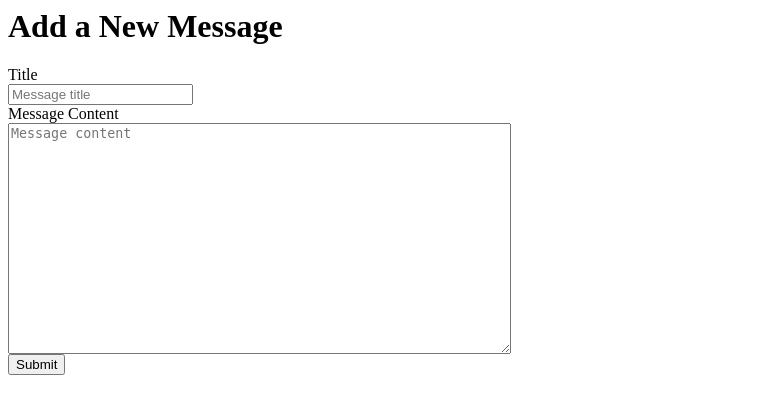
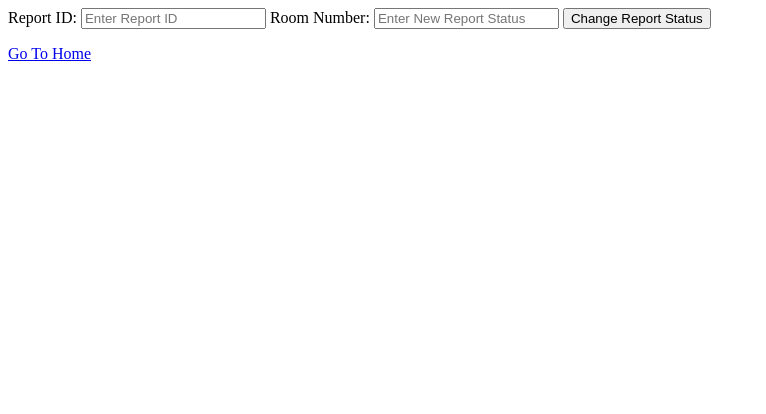
Before and after one commit to 1solomonwakhungu/databasegroup, a Flask app: template templates/doctor_func/doctor-1.html in a window 1280 px wide. Shown: the top 414 px of the page, without its empty margins (0-766 px from the left). Run offline with Flask 3, Linux system fonts and the light colour scheme; the template is opened without the code that fills it, so the values that code supplies are empty.

Commit message:
added functionality to Change Report Status

```diff
--- a/doctor_functions/doctor.py
+++ b/doctor_functions/doctor.py
@@ -12,7 +12,7 @@ def perscription(reportID, medicineName, value):
     mycursor = connector.MYDB.cursor()
     # get medicine ID from table if it exists
     mycursor.execute(
-        'SELECT medicineId FROM medicine WHERE mediciNename = %s', (medicineName))
+        'SELECT medicineId FROM medicine WHERE medicineName = %s', (medicineName))
     medID = mycursor.fetchone()
     medicineID = medID['medicineId']
 
@@ -41,10 +41,15 @@ def perscription(reportID, medicineName, value):
             return (mycursor.execute('SELECT * FROM medicine'))
 
 # function by Ved
+def changeReportStatus(reportId, newReportStatus):
+    mycursor = connector.MYDB.cursor()
+    mycursor.execute(
+        'UPDATE report SET labResults = %s WHERE reportId = %s', (newReportStatus, reportId))
+    connector.MYDB.commit()
+
+    return "successfully updated report status"
 
 
-def changeReportStatus():
-    mycursor = connector.MYDB.cursor()
 
 # def patientInfo():
     # Request patient name/id
--- a/main.py
+++ b/main.py
@@ -60,8 +60,10 @@ def doctors(action):
 
         if request.method == 'POST':
             # other fucnitons go here as if statments of action == number
-            # if action == 1:
-            # data = doctor.changeReportStatus()
+            if action == 1:
+                reportID = request.form["reportId"]
+                newReportStatus = request.form["newReportStatus"]
+                data = doctor.changeReportStatus(reportID, newReportStatus)
 
             if action == 2:
                 reportID = request.form['report_id']
--- a/templates/doctor_func/doctor-1.html
+++ b/templates/doctor_func/doctor-1.html
@@ -1,21 +1,67 @@
-{% block content %}
-    <h1>{% block title %} Add a New Message {% endblock %}</h1>
-    <form method="post">
-        <label for="title">Title</label>
-        <br>
-        <input type="text" name="title"
-               placeholder="Message title"
-               value="{{ request.form['title'] }}"></input>
-        <br>
-
-        <label for="content">Message Content</label>
-        <br>
-        <textarea name="content"
-                  placeholder="Message content"
-                  rows="15"
-                  cols="60"
-                  >{{ request.form['content'] }}</textarea>
-        <br>
-        <button type="submit">Submit</button>
-    </form>
-{% endblock %}
+<section class="bg-gray-50 dark:bg-gray-900 p-3 sm:p-5 h-screen">
+    <div class="mx-auto max-w-screen-xl px-4 lg:px-12">
+        <h1 class="text-2xl font-semibold text-center text-gray-800 capitalize lg:text-3xl dark:text-white"
+            style="margin-bottom: 1em">
+            {{ context.action_name }}
+        </h1>
+        <h1 class="text-2xl font-semibold text-center text-green-800 capitalize lg:text-3xl dark:text-white"
+            style="margin-bottom: 1em">
+            {{ context.data.message }}
+        </h1>
+        <!-- Start coding here -->
+        <div class="bg-white dark:bg-gray-800 relative shadow-md sm:rounded-lg overflow-hidden">
+            <div class="flex flex-col md:flex-row items-center justify-between space-y-3 md:space-y-0 md:space-x-4 p-4">
+                <div class="w-full md:w-1/2">
+                    <form class="flex items-center" method="POST" action="/doctor/1">
+                        <label for="reportId"
+                               class="block font-medium text-gray-700 dark:text-gray-200">Report ID:</label>
+                        <input type="number"
+                               name="reportId"
+                               id="reportId"
+                               placeholder="Enter Report ID"
+                               class="border border-gray-400 rounded-md px-3 py-2 mt-1 focus:outline-none focus:ring-1 focus:ring-gray-400 dark:focus:ring-blue-500 dark:bg-gray-700 dark:text-gray-200 dark:border-gray-600 dark:hover:border-blue-500 dark:focus:border-blue-500 dark:focus:shadow-md dark:focus:ring-opacity-50"
+                               required>
+                        <label for="newReportStatus"
+                               class="block font-medium text-gray-700 dark:text-gray-200 mt-3">Room Number:</label>
+                        <input type="text"
+                               name="newReportStatus"
+                               id="newReportStatus"
+                               placeholder="Enter New Report Status"
+                               class="border border-gray-400 rounded-md px-3 py-2 mt-1 focus:outline-none focus:ring-1 focus:ring-gray-400 dark:focus:ring-blue-500 dark:bg-gray-700 dark:text-gray-200 dark:border-gray-600 dark:hover:border-blue-500 dark:focus:border-blue-500 dark:focus:shadow-md dark:focus:ring-opacity-50"
+                               required>
+                        <button type="submit"
+                                class="bg-blue-500 hover:bg-blue-600 text-white font-bold py-2 px-4 rounded mt-4 transition duration-200">
+                            Change Report Status
+                        </button>
+                    </form>
+                </div>
+            </div>
+        </div>
+    </div>
+    <a
+    class="relative font-medium text-indigo-600 before:absolute before:-bottom-1 before:h-0.5 before:w-full before:scale-x-0 before:bg-indigo-600 before:transition hover:before:scale-x-100"
+    href = "/home"
+   >
+    Go To Home
+</a>
+</section>
+<script>
+// Function to assign a nurse to a room
+function changeReportStatus() {
+const nurseId = document.getElementById('reportId').value;
+const roomNumber = document.getElementById('newReportStatus').value;
+const xhr = new XMLHttpRequest();
+xhr.onreadystatechange = function () {
+if (xhr.readyState === 4 && xhr.status === 200) {
+const response = JSON.parse(xhr.responseText);
+if (response.status === 'success') {
+alert('Report Status Changed successfully.');
+} else {
+alert(response.message);
+}
+}
+};
+xhr.open('POST', '/doctor/1');
+xhr.setRequestHeader('Content-Type', 'application/json');
+xhr.send(JSON.stringify({reportId: reportId, newReportStatus: newReportStatus}));
+}
```
